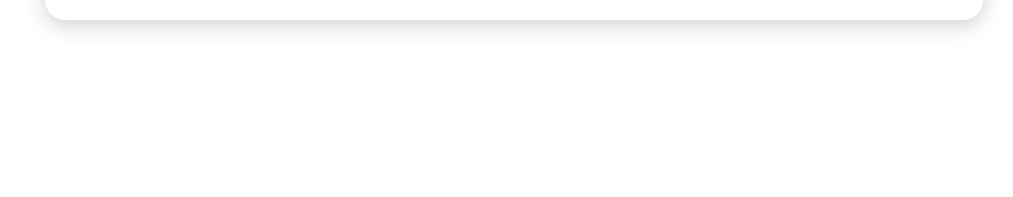
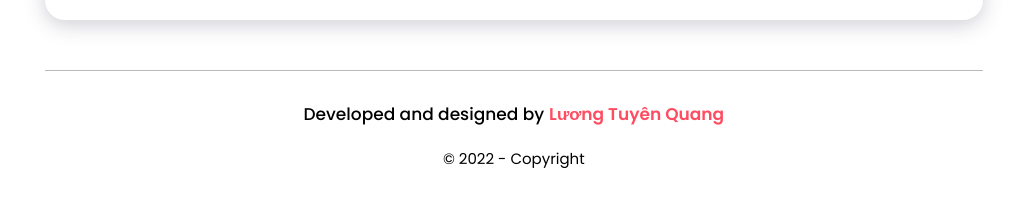
Before and after one commit to nguyenducde/MyBlog, a Next.js app: page / in a window 1280 px wide. Shown: the part 3854-4051 px from the top of the page, without its empty margins (267-1280 px from the left). Before the commit the page ends 3924 px from the top, so only its background shows below. Built offline with nearby package versions, Linux system fonts and the light colour scheme.

Commit message:
UI: Footer

```diff
--- a/src/assets/scss/components/_content.scss
+++ b/src/assets/scss/components/_content.scss
@@ -3,9 +3,7 @@
   width: 78%;
   top: 0;
   right: 0;
-  padding-left: 3rem;
-  padding-right: 3rem;
-  padding-bottom: 5rem;
+  padding: 0 3rem 3rem;
 
   &__title {
     font-size: 3rem;
--- /dev/null
+++ b/src/assets/scss/components/_footer.scss
@@ -0,0 +1,29 @@
+.footer {
+  margin-top: 5rem;
+  text-align: center;
+  border-top: 1px solid #00000045;
+  padding-top: 3rem;
+
+  &__group {
+    @include flex(center, center);
+    font-size: 1.7rem;
+    font-weight: 500;
+  }
+
+  &__link {
+    color: #ff4c60;
+    padding-left: 0.5rem;
+    transition: 0.2s;
+    font-weight: 600;
+
+    &:hover {
+      color: #ff001c;
+      text-decoration: underline;
+    }
+  }
+
+  &__copyright {
+    font-size: 1.5rem;
+    padding-top: 2rem;
+  }
+}
--- a/src/assets/scss/index.scss
+++ b/src/assets/scss/index.scss
@@ -10,5 +10,6 @@
 @import './components/skills';
 @import './components/projects';
 @import './components/education';
+@import './components/footer';
 
 // pages
--- a/src/components/Content/index.tsx
+++ b/src/components/Content/index.tsx
@@ -1,3 +1,4 @@
+import Footer from '../Footer'
 import AboutMe from './AboutMe'
 import Education from './Education'
 import Home from './Home'
@@ -12,6 +13,7 @@ const Content: React.FC = () => {
       <Skills />
       <Projects />
       <Education />
+      <Footer />
     </div>
   )
 }
--- /dev/null
+++ b/src/components/Footer.tsx
@@ -0,0 +1,19 @@
+import Link from 'next/link'
+
+const Footer: React.FC = () => {
+  return (
+    <section className='footer'>
+      <div className='footer__group'>
+        <p className='footer__designed'>Developed and designed by </p>
+        <Link href='https://www.facebook.com/fb.luongtuyenquang'>
+          <a target='_blank' className='footer__link'>
+            Lương Tuyên Quang
+          </a>
+        </Link>
+      </div>
+      <p className='footer__copyright'>© 2022 - Copyright</p>
+    </section>
+  )
+}
+
+export default Footer
```
